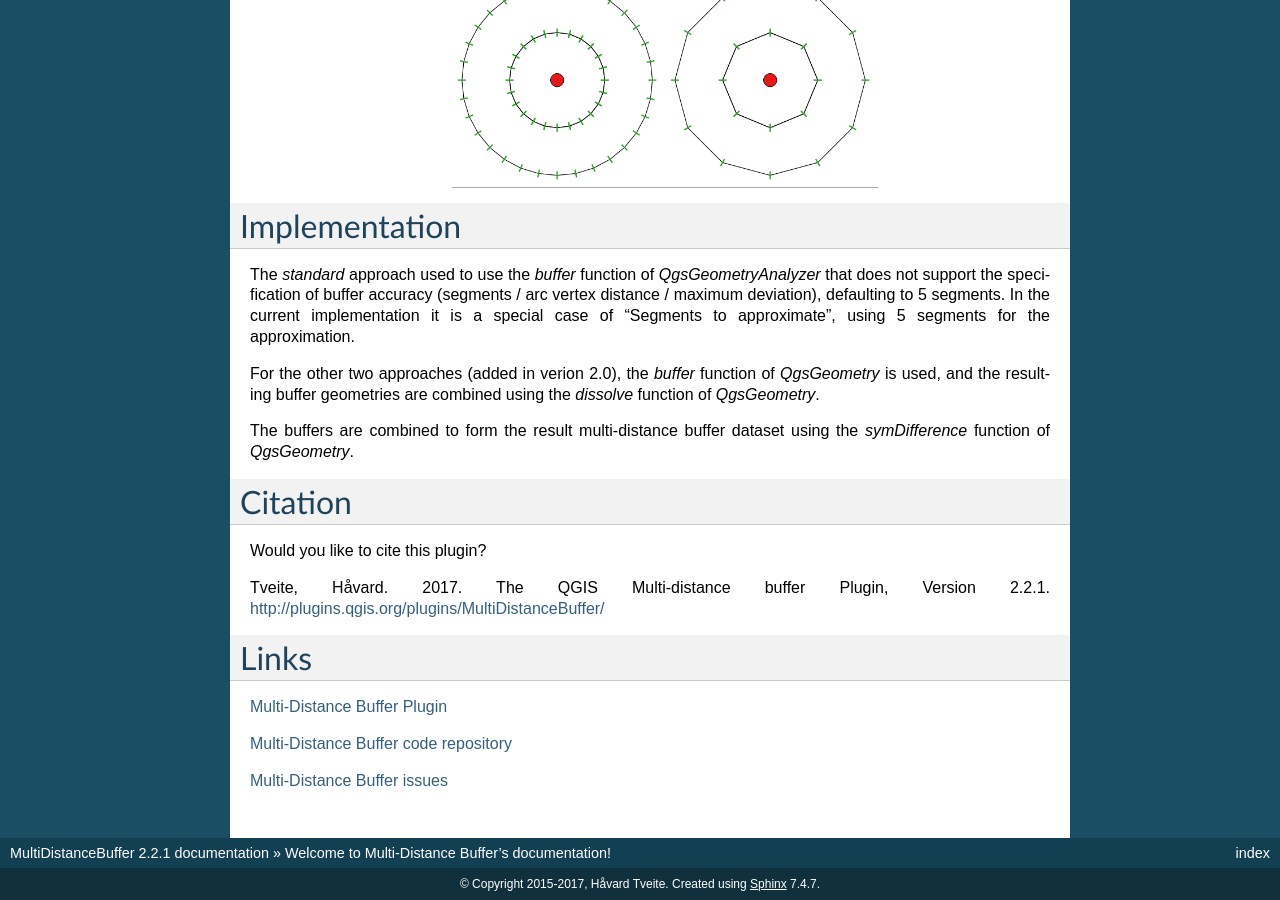
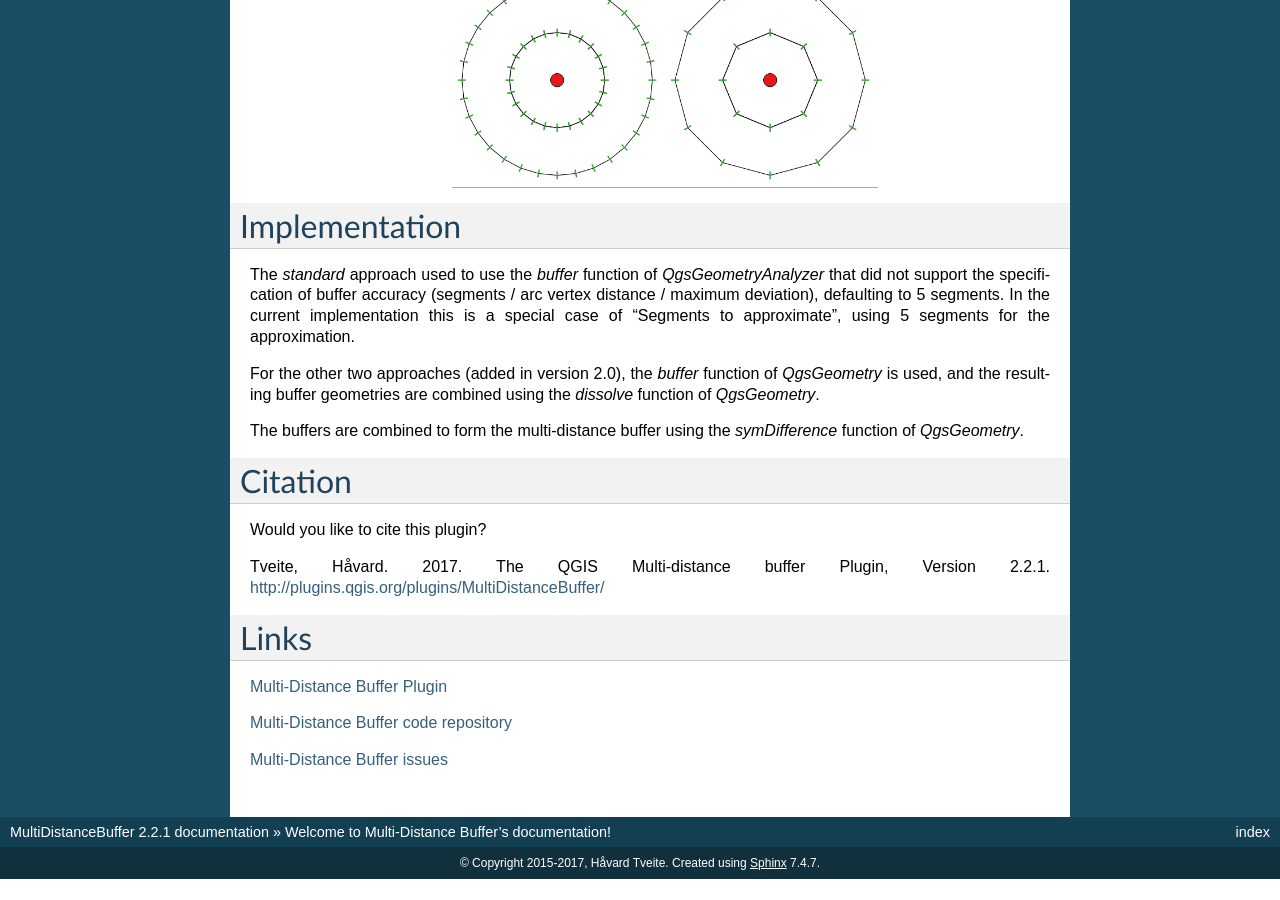
Before and after one commit to havatv/qgismultidistancebufferplugin, a Sphinx documentation site: the page built from help/source/index.rst, in a window 1280 px wide and 900 px high, scrolled down 1630 px. Built offline with Sphinx 7.4.7, drawn with Linux system fonts in a browser that asks for light colours; formulas are drawn with MathJax 3; after the commit the page ends 2509 px from its top, so only the background shows below that.

```diff
--- a/help/source/index.rst
+++ b/help/source/index.rst
@@ -118,19 +118,19 @@
 ==================
 
 The *standard* approach used to use the *buffer* function of
-*QgsGeometryAnalyzer* that does not support the specification of
+*QgsGeometryAnalyzer* that did not support the specification of
 buffer accuracy (segments / arc vertex distance / maximum deviation),
 defaulting to 5 segments.
-In the current implementation it is a special case of "Segments to
+In the current implementation this is a special case of "Segments to
 approximate", using 5 segments for the approximation.
 
-For the other two approaches (added in verion 2.0), the *buffer*
+For the other two approaches (added in version 2.0), the *buffer*
 function of *QgsGeometry* is used, and the resulting buffer
 geometries are combined using the *dissolve* function of
 *QgsGeometry*.
 
-The buffers are combined to form the result multi-distance buffer
-dataset using the *symDifference* function of *QgsGeometry*.
+The buffers are combined to form the multi-distance buffer using the
+*symDifference* function of *QgsGeometry*.
 
 Citation
 ===========
```
Also changed, not shown: 1 other file.
